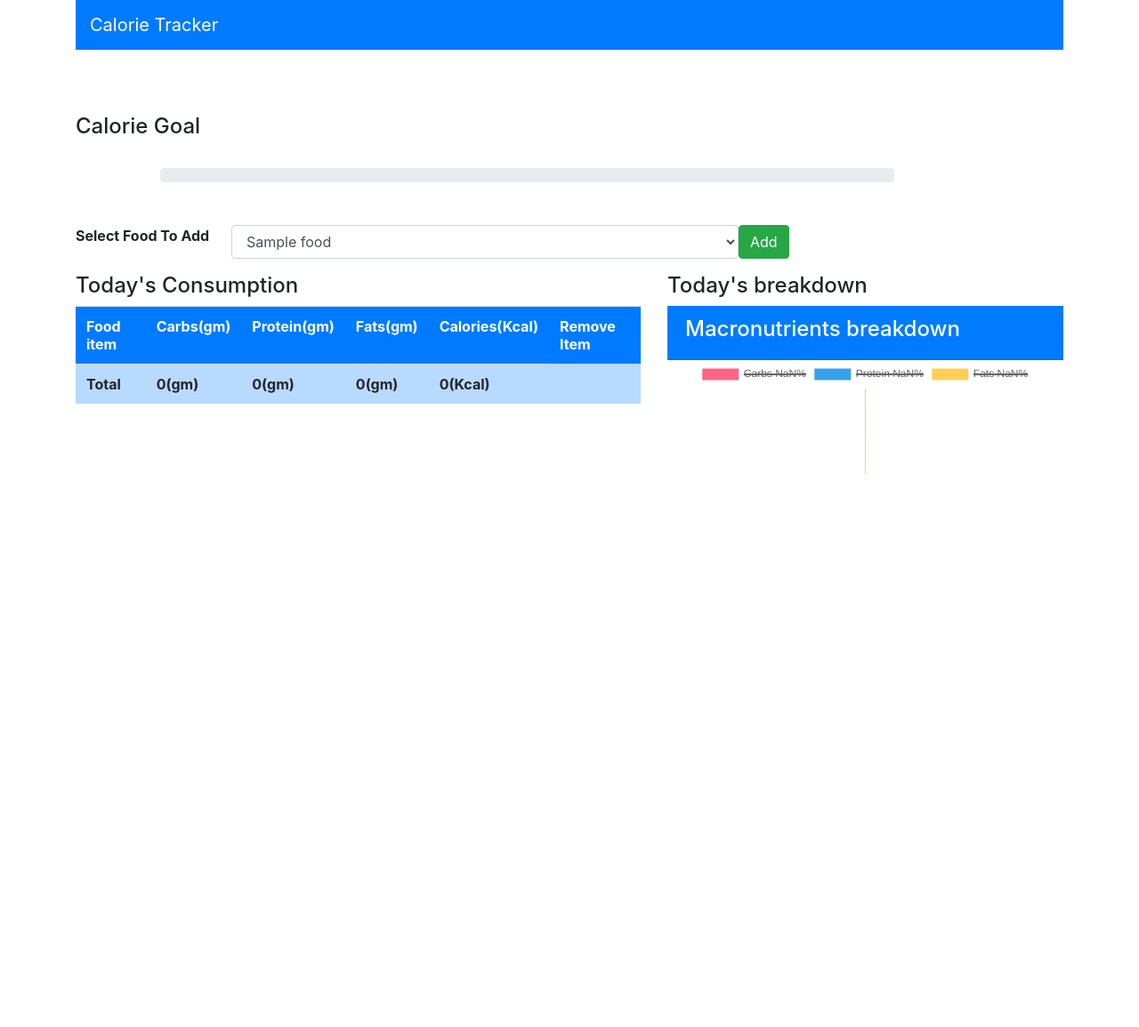
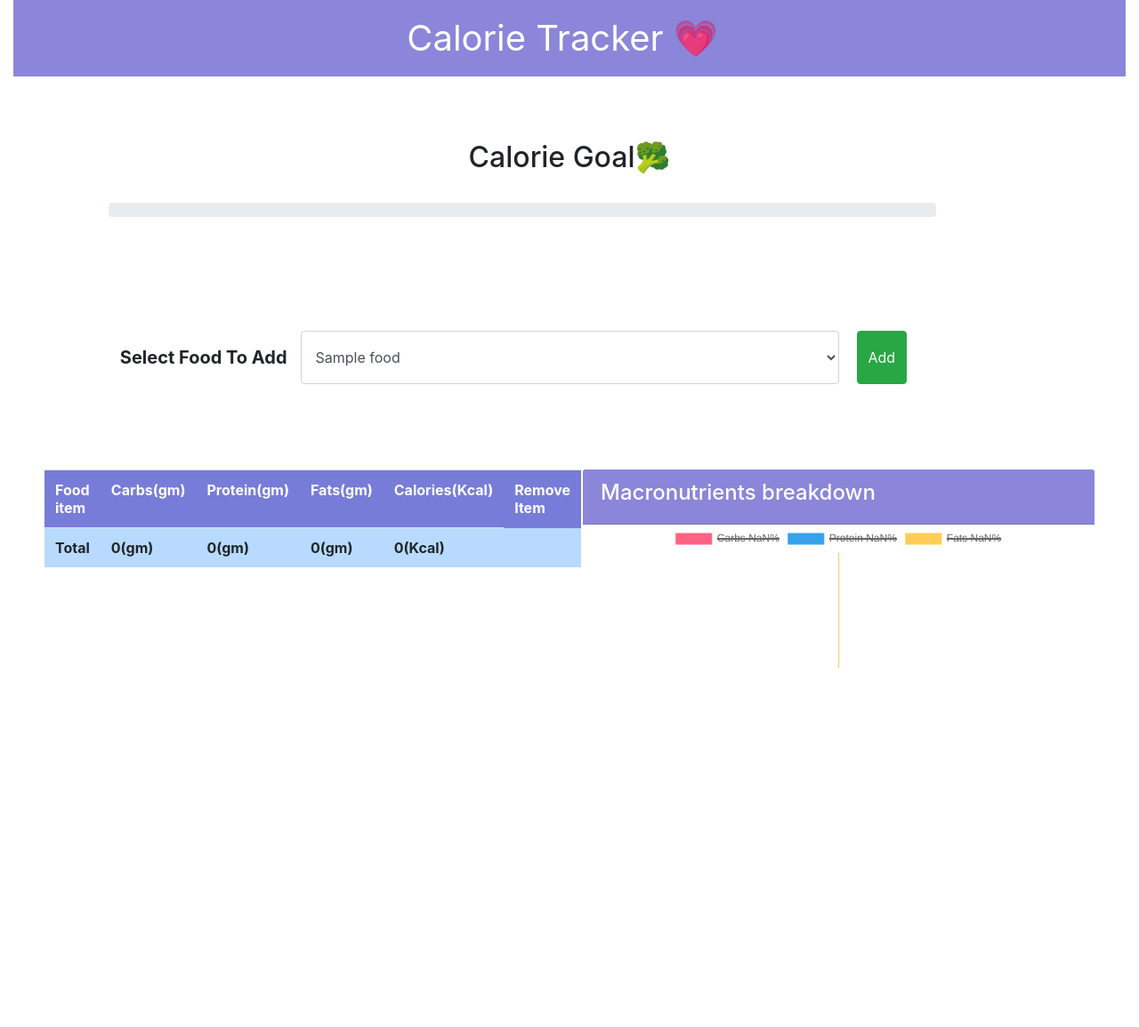
Before and after one commit to leonorlyn/macronutrient_info_app, a Django app: page / in a window 1280 px wide. Shown: the whole page at 89% size. Before the commit the page ends 533 px from the top, so only its background shows below. Run offline with Django 4.2, Linux system fonts and the light colour scheme; tables that the repository leaves empty hold one stand-in row (values such as "Sample post"); some libraries are stand-ins or nearby versions.

Commit message:
style change

```diff
--- a/myapp/templates/myapp/index.html
+++ b/myapp/templates/myapp/index.html
@@ -2,60 +2,78 @@
     <head>
         <link rel="stylesheet" href="https://maxcdn.bootstrapcdn.com/bootstrap/4.0.0/css/bootstrap.min.css" integrity="sha384-Gn5384xqQ1aoWXA+058RXPxPg6fy4IWvTNh0E263XmFcJlSAwiGgFAW/dAiS6JXm" crossorigin="anonymous">
         <script src="https://cdn.jsdelivr.net/npm/chart.js@2.9.3/dist/Chart.min.js"></script>
+        <style>
+            .container {
+              max-width: 100%;
+            }
+            .custom-margin {
+                margin-top: 15px;
+            }
+            .section-margin {
+                margin-top : 80px;
+                margin-bottom: 20px;
+                margin-left: 20px;
+                margin-right: 20px;
+            }
+            .margin-left-custom {
+                margin-left: 20px;
+            }
+            .custom-navbar{
+                background-color: rgba(98, 90, 203, 0.734) !important;
+            }
+          </style>
+
     </head>
     <body>
 
         <div class="container">
             <div class="row">
                 <div class="col-md-12">
-                    <nav class="navbar navbar-dark bg-primary">
-                        <span class="navbar-brand">Calorie Tracker</span>
+                    <nav class="custom-navbar navbar navbar-dark bg-primary justify-content-center">
+                        <span style="font-size: 40px;" class="navbar-brand">Calorie Tracker 💗</span>
                     </nav>
                 </div>
             </div>
 
             <br><br><br>
 
-            <h4>Calorie Goal</h4>
+            <h2 class="text-center">Calorie Goal🥦</h4>
             <br>
             <div class="row">
                 <div class="col-md-9 offset-1">
                     <div class="progress">
+
                             <div class="progress-bar bg-success" role="progressbar" style="width: 0%" aria-valuenow="0" aria-valuemin="0" aria-valuemax="0"></div>
 
                     </div>
                 </div>
             </div>
             <br><br>
-            <div class="row">
+            <div class="row section-margin">
                 <div class="col-md-12">
                         <form method="POST">
                             <div class="form-group row">
                                 {% csrf_token %}
-                                <label class="col-md-2">
-                                    <b>Select Food To Add </b>
-
+                                <label class="col-md-3 text-right custom-margin">
+                                    <b style="font-size: 20px;" >Select Food To Add </b>
                                 </label>
-                                <select class="col-md-6 form-control" name="food_consumed" id="food_consumed">
+                                <select style="height: 60px;" class="col-md-6 form-control closer" name="food_consumed" id="food_consumed">
                                         {% for food in foods %}
                                          <option value="{{food.name}}">{{food.name}}</option>
                                         {% endfor %}
+
                                 </select>
-                                <button class="btn btn-success" type="submit">Add</button>
+                                <button class="btn btn-success text-center margin-left-custom" type="submit">Add</button>
                             </div>
                         </form>
                 </div>
             </div>
 
 
-            <div class="row">
-                <div class="col-md-7">
-                    <div >
-                        <h4> Today's Consumption</h4>
-                    </div>
-
+            <div class="row section-margin">
+                <div class="col-md-6">
                     <table id="table" class="table table-striped table-primary">
-                        <tr class="bg-primary text-white">
+                        <tr class="custom-navbar text-white">
                             <th>Food item</th>
                             <th>Carbs(gm)</th>
                             <th>Protein(gm)</th>
@@ -88,11 +106,8 @@
                     </table>
                 </div>
 
-                <div class="col-md-5 ">
-                    <div class="">
-                        <h4>Today's breakdown</h4>
-                    </div>
-                    <div class="card-header text-white bg-primary">
+                <div class="col-md-6">
+                    <div class="card-header text-white custom-navbar">
                         <h4>Macronutrients breakdown</h4>
                     </div>
                     <div class="col-md-12">
--- a/mysite/settings.py
+++ b/mysite/settings.py
@@ -26,7 +26,7 @@
 # SECURITY WARNING: don't run with debug turned on in production!
 DEBUG = True
 
-ALLOWED_HOSTS = ['18.236.104.231']
+ALLOWED_HOSTS = ['18.236.104.231', '127.0.0.1']
 
 # Application definition
 
```
Also changed, not shown: myapp/templates/myapp/login.html (deleted, +0 -16 lines), myapp/templates/myapp/register.html (deleted, +0 -16 lines).
